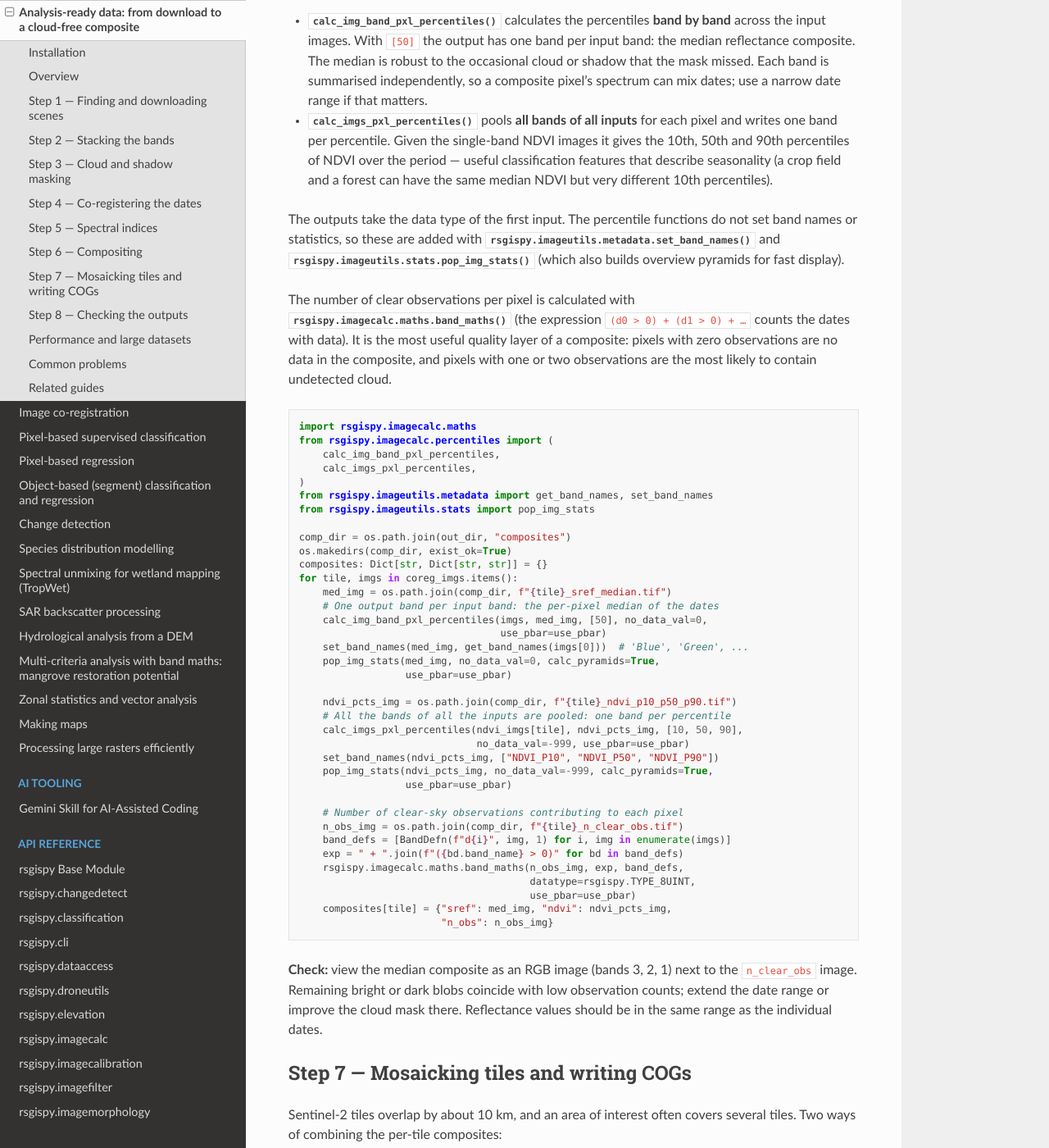
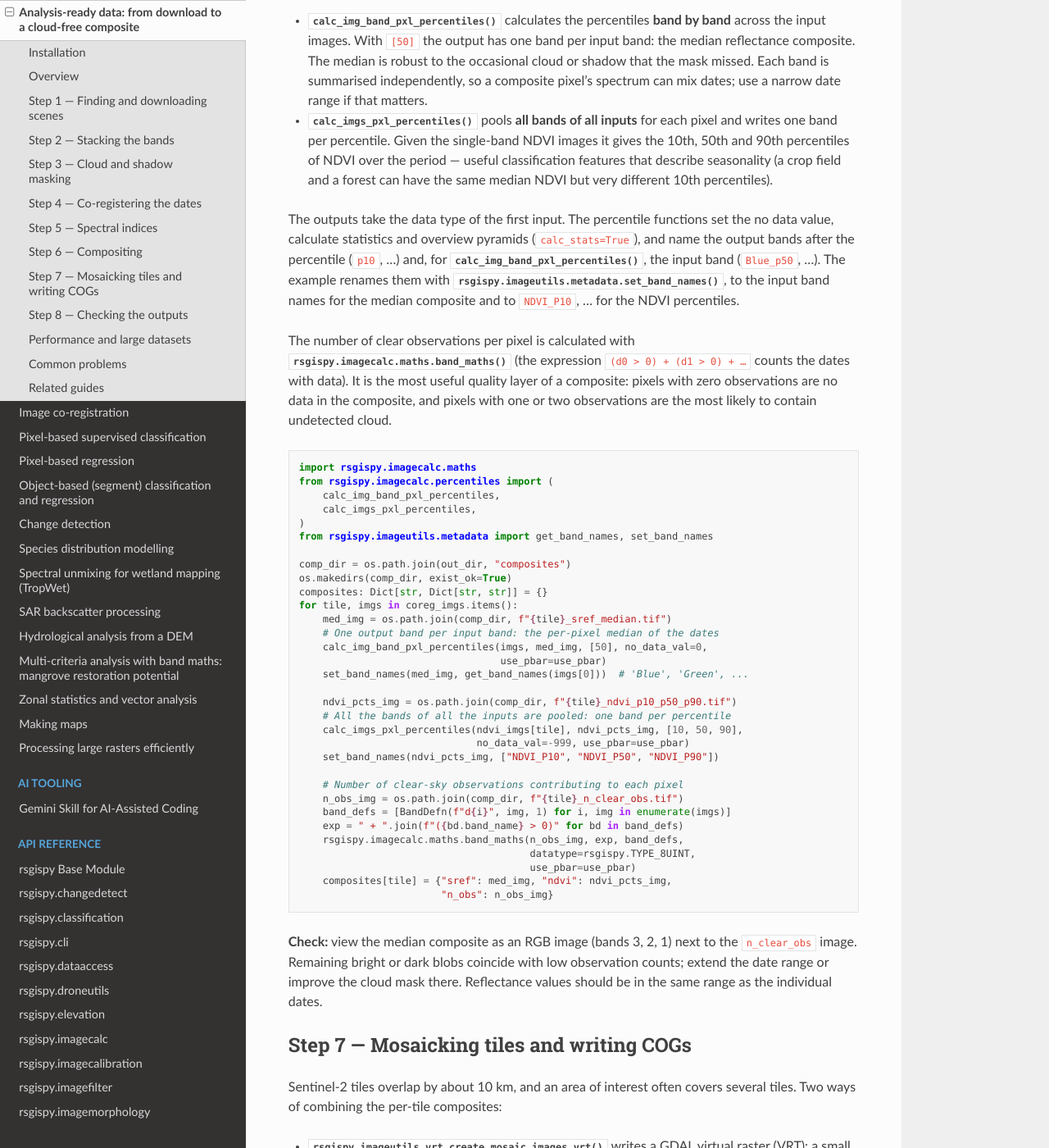
Before and after one commit to remotesensinginfo/rsgispy, a Sphinx documentation site: the page built from docs/guides/analysis_ready_data.rst, in a window 1280 px wide and 1400 px high, scrolled down 9433 px. Shown: the whole window at 82% size. Built offline with Sphinx 7.4.7 and the Read the Docs theme 3.1.0, drawn with Linux system fonts in a browser that asks for light colours; some of the changed text lies outside the part shown.

Commit message:
Remove guide workarounds made obsolete by the band_maths and percentile fixes
The hydrology and SAR examples pass no_data_val (and calc_stats) to
band_maths instead of setting the no-data value and statistics
afterwards. The analysis-ready-data example no longer recalculates
statistics after the percentile composites, which now set them.

Co-Authored-By: Claude Opus 5.5 <noreply@anthropic.com>

```diff
--- a/docs/examples/analysis_ready_data.py
+++ b/docs/examples/analysis_ready_data.py
@@ -237,7 +237,6 @@ def run_workflow(  # noqa: C901
         calc_imgs_pxl_percentiles,
     )
     from rsgispy.imageutils.metadata import get_band_names, set_band_names
-    from rsgispy.imageutils.stats import pop_img_stats
 
     comp_dir = os.path.join(out_dir, "composites")
     os.makedirs(comp_dir, exist_ok=True)
@@ -248,16 +247,12 @@ def run_workflow(  # noqa: C901
         calc_img_band_pxl_percentiles(imgs, med_img, [50], no_data_val=0,
                                       use_pbar=use_pbar)
         set_band_names(med_img, get_band_names(imgs[0]))  # 'Blue', 'Green', ...
-        pop_img_stats(med_img, no_data_val=0, calc_pyramids=True,
-                      use_pbar=use_pbar)
 
         ndvi_pcts_img = os.path.join(comp_dir, f"{tile}_ndvi_p10_p50_p90.tif")
         # All the bands of all the inputs are pooled: one band per percentile
         calc_imgs_pxl_percentiles(ndvi_imgs[tile], ndvi_pcts_img, [10, 50, 90],
                                   no_data_val=-999, use_pbar=use_pbar)
         set_band_names(ndvi_pcts_img, ["NDVI_P10", "NDVI_P50", "NDVI_P90"])
-        pop_img_stats(ndvi_pcts_img, no_data_val=-999, calc_pyramids=True,
-                      use_pbar=use_pbar)
 
         # Number of clear-sky observations contributing to each pixel
         n_obs_img = os.path.join(comp_dir, f"{tile}_n_clear_obs.tif")
--- a/docs/examples/hydrology_workflow.py
+++ b/docs/examples/hydrology_workflow.py
@@ -129,7 +129,7 @@ def run_workflow(
 
     # [step-3b-check-condition]
     from rsgispy.imagecalc.maths import BandDefn, band_maths, calc_prop_true_exp
-    from rsgispy.imageutils.metadata import get_img_no_data_value, set_img_no_data_value
+    from rsgispy.imageutils.metadata import get_img_no_data_value
 
     dem_nd = get_img_no_data_value(dem_img)
     changes = {}
@@ -139,8 +139,8 @@ def run_workflow(
         band_defs = [BandDefn("raw", dem_img, 1), BandDefn("cond", cond_img, 1)]
         # Positive = raised (filled), negative = lowered (breached or burnt).
         band_maths(diff_img, f"raw == {dem_nd} ? {dem_nd} : cond - raw", band_defs,
-                   datatype=rsgispy.TYPE_32FLOAT, use_pbar=use_pbar)
-        set_img_no_data_value(diff_img, dem_nd)
+                   datatype=rsgispy.TYPE_32FLOAT, no_data_val=dem_nd,
+                   use_pbar=use_pbar)
         d_min, d_max, _, _ = calc_basic_img_band_stats(diff_img, use_pbar=False)
         prop = calc_prop_true_exp(
             f"raw != {dem_nd} && abs(cond - raw) > 0.001 ? 1 : 0", band_defs,
@@ -334,8 +334,7 @@ def run_workflow(
     acc_nd = get_img_no_data_value(facc_dinf)
     band_maths(sca_img, f"acc == {acc_nd} ? {acc_nd} : acc / {x_res}",
                [BandDefn("acc", facc_dinf, 1)], datatype=rsgispy.TYPE_32FLOAT,
-               use_pbar=use_pbar)
-    set_img_no_data_value(sca_img, acc_nd)
+               no_data_val=acc_nd, use_pbar=use_pbar)
     hydro.calc_twi(sca_img, slope_img, twi_img, slope_units="degrees",
                    min_slope=0.001, use_pbar=use_pbar)
     hydro.calc_spi(sca_img, slope_img, spi_img, slope_units="degrees",
--- a/docs/examples/sar_processing.py
+++ b/docs/examples/sar_processing.py
@@ -51,7 +51,6 @@ def run_workflow(
     # [step-1-linear]
     import rsgispy
     from rsgispy.imagecalc.maths import BandDefn, band_maths
-    from rsgispy.imageutils.stats import pop_img_stats
 
     pols = [pol.lower() for pol in pol_names]  # band variable names: vv, vh
     if in_units.lower() == "db":
@@ -64,9 +63,10 @@ def run_workflow(
             [BandDefn(p, s1_img, idx) for idx, p in enumerate(pols, start=1)],
             band_names=list(pol_names),
             datatype=rsgispy.TYPE_32FLOAT,
+            no_data_val=0.0,
+            calc_stats=True,
             use_pbar=use_pbar,
         )
-        pop_img_stats(lin_img, no_data_val=0.0, use_pbar=use_pbar)
     else:
         lin_img = s1_img  # already linear power (sigma0 / gamma0)
     # [end-step-1-linear]
@@ -145,9 +145,10 @@ def run_workflow(
         [BandDefn(p, filt_img, idx) for idx, p in enumerate(pols, start=1)],
         band_names=[f"{pol}_dB" for pol in pol_names],
         datatype=rsgispy.TYPE_32FLOAT,
+        no_data_val=-9999.0,
+        calc_stats=True,
         use_pbar=use_pbar,
     )
-    pop_img_stats(db_img, no_data_val=-9999.0, use_pbar=use_pbar)
     # [end-step-4-db]
     out["db_img"] = db_img
 
--- a/docs/guides/analysis_ready_data.rst
+++ b/docs/guides/analysis_ready_data.rst
@@ -368,11 +368,14 @@ clear observations only:
   that describe seasonality (a crop field and a forest can have the same
   median NDVI but very different 10th percentiles).
 
-The outputs take the data type of the first input. The percentile functions
-do not set band names or statistics, so these are added with
-:func:`rsgispy.imageutils.metadata.set_band_names` and
-:func:`rsgispy.imageutils.stats.pop_img_stats` (which also builds overview
-pyramids for fast display).
+The outputs take the data type of the first input. The percentile
+functions set the no data value, calculate statistics and overview pyramids
+(``calc_stats=True``), and name the output bands after the percentile
+(``p10``, ...) and, for
+:func:`~rsgispy.imagecalc.percentiles.calc_img_band_pxl_percentiles`, the
+input band (``Blue_p50``, ...). The example renames them with
+:func:`rsgispy.imageutils.metadata.set_band_names`, to the input band names
+for the median composite and to ``NDVI_P10``, ... for the NDVI percentiles.
 
 The number of clear observations per pixel is calculated with
 :func:`rsgispy.imagecalc.maths.band_maths` (the expression
@@ -479,10 +482,11 @@ Performance and large datasets
   loop. ``use_multi_core=True`` in
   :func:`~rsgispy.imagecalibration.sensorlvl2data.create_stacked_sen2_esa_l2a_img`
   uses several threads for the resampling.
-* **Compositing time** — the percentile functions read the images block by
-  block, so memory use is small, but computing percentiles that ignore no
-  data is slow (NumPy's ``nanpercentile``). For a large area, composite each
-  tile separately (in parallel), and only calculate the percentiles you need.
+* **Compositing time** — the percentile functions read and process the
+  images block by block, so memory use is small, and the per-pixel
+  percentiles are vectorised (about 1 s for 10 dates of 2048 × 2048 pixels
+  and five percentiles on an Apple M2 Max). For a large area, composite each
+  tile separately (in parallel).
 * **CloudSEN12** — use a GPU (``device='cuda'`` or ``'mps'``). ``tile_size``
   (default 512) sets the size of the blocks passed to the model; larger tiles
   are faster on a GPU with enough memory. ``tile_overlap`` (default 32)
--- a/docs/guides/hydrology_workflow.rst
+++ b/docs/guides/hydrology_workflow.rst
@@ -568,8 +568,8 @@ All three use the **specific catchment area** :math:`a`, the upslope area
 per unit width of contour (m²/m), not the contributing area. It is the
 contributing area in m² (``out_units='area'``) divided by the width the flow
 crosses, usually taken as the pixel size; the example computes it with
-:func:`~rsgispy.imagecalc.maths.band_maths` and sets the no data value on
-the result so the index functions skip those pixels. Passing the flow
+:func:`~rsgispy.imagecalc.maths.band_maths`, passing ``no_data_val`` so the
+index functions skip the no data pixels. Passing the flow
 accumulation itself raises an exception.
 :func:`~rsgispy.elevation.hydrology.calc_twi` also raises :math:`a` to at
 least the pixel size, so the values on ridges are not extreme. Use
@@ -671,7 +671,7 @@ Common problems
   a huge flat that everything drains into. Set the value with
   :func:`rsgispy.imageutils.metadata.set_img_no_data_value` before
   conditioning. Outputs of :func:`~rsgispy.imagecalc.maths.band_maths` have
-  no no data value unless you set one, as the example does.
+  no no data value unless you pass ``no_data_val``, as the example does.
 * **Streams everywhere, or none** — adjust ``threshold`` and check
   ``threshold_units`` (Step 5). An accumulation raster in m² that was not
   made by :func:`~rsgispy.elevation.hydrology.flow_accumulation` has no
```
Also changed, not shown: docs/guides/sar_processing.rst (+3 -4 lines).
